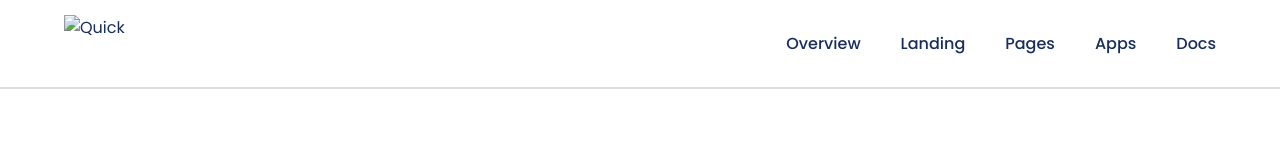
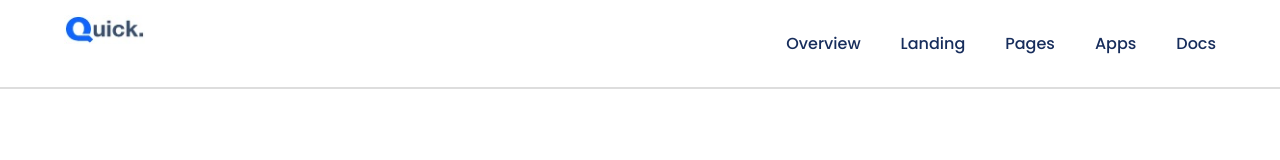
Before and after one commit to gmsakibursabbir/quick_ss, a plain HTML site: page index.html in a window 1280 px wide. Shown: the top 160 px of the page. Drawn offline with Linux system fonts and the light colour scheme; the site is published under a folder, as on GitHub Pages, so addresses that start at the root find nothing.

Commit message:
Update index.html

```diff
--- a/index.html
+++ b/index.html
@@ -33,7 +33,7 @@
       <div class="container">
         <!-- logo -->
         <div class="logo">
-          <img src="/images/logo.jpg" alt="Quick" />
+          <img src="images/logo.jpg" alt="Quick" />
         </div>
         <!-- menu -->
         <nav class="menu">
```
